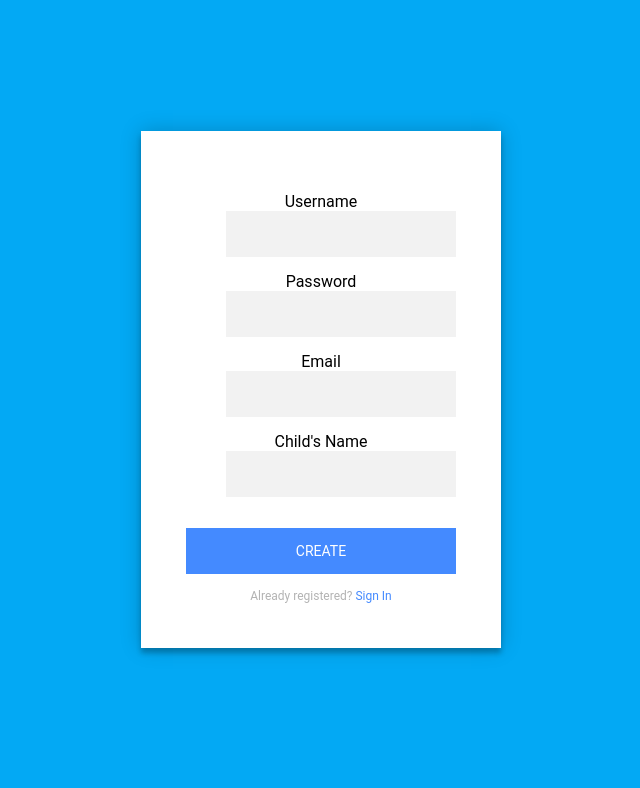
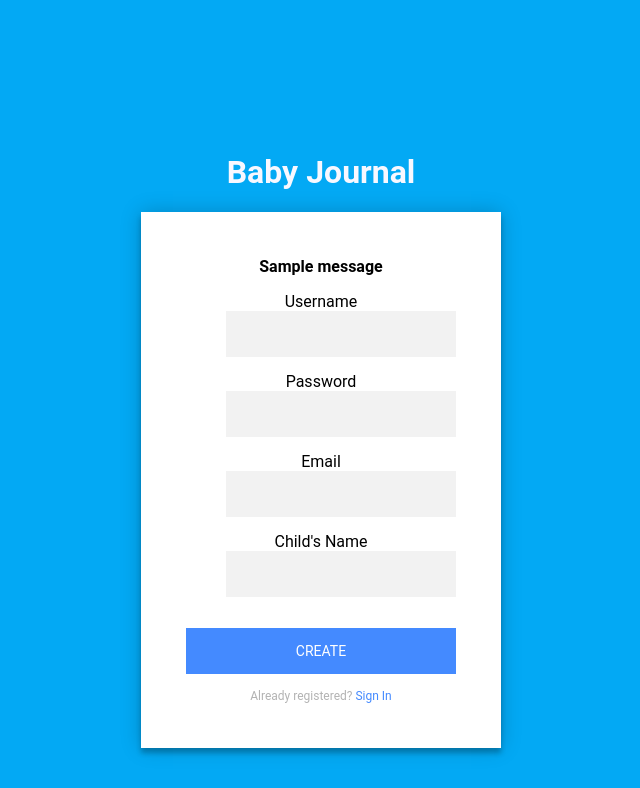
Before and after one commit to sroehl/baby_journal, a Flask app: page /register in a window 1280 px wide. Shown: the top 788 px of the page, without its empty margins (319-959 px from the left). Before the commit the page ends 657 px from the top, so only its background shows below. Run offline with Flask 2, Linux system fonts and the light colour scheme; tables that the repository leaves empty hold one stand-in row (values such as "Sample post"); one stand-in notice (Sample message) is shown; parts of the project's set-up code (start-up, migrations or seed data) failed here and were passed over; some libraries are stand-ins or nearby versions.

Commit message:
Made registration more robust and made some slight style changes

```diff
--- a/app/static/styles/diaper_journal.css
+++ b/app/static/styles/diaper_journal.css
@@ -124,3 +124,8 @@ table.center {
   -webkit-font-smoothing: antialiased;
   -moz-osx-font-smoothing: grayscale;
 }
+
+#user_title {
+text-align: center;
+color: 	#F8F8FF;
+}
--- a/app/templates/base.html
+++ b/app/templates/base.html
@@ -48,7 +48,7 @@
       <header class="mdl-layout__header mdl-layout__header--scroll mdl-color--primary">
         <div class="mdl-layout--large-screen-only mdl-layout__header-row">
         </div>
-        <div class="mdl-layout--large-screen-only mdl-layout__header-row">
+        <div class="mdl-layout--large-screen-only mdl-layout__header-row" style="color: #F8F8FF">
           <h3>Baby Journal</h3>
         </div>
         <div class="mdl-layout--large-screen-only mdl-layout__header-row">
--- a/app/templates/register.html
+++ b/app/templates/register.html
@@ -1,6 +1,13 @@
 {% extends "user_base.html" %}
 {% block content %}
     <form class="register-form" action="" method="post">
+    {% with messages = get_flashed_messages() %}
+      {% if messages %}
+        {% for message in messages %}
+          <b>{{ message }}</b>
+        {% endfor %}
+      {% endif %}
+    {% endwith %}
       {{ form.hidden_tag() }}
         <dl>
             {{ render_field(form.username) }}
--- a/app/templates/user_base.html
+++ b/app/templates/user_base.html
@@ -11,7 +11,8 @@
 </head>
 <body class="login-page">
 <div class="login-page">
-  <div class="form">
+<h1 id="user_title">Baby Journal</h1>
+    <div class="form">
     {% block content %}{% endblock %}
   </div>
 </div>
--- a/app/views.py
+++ b/app/views.py
@@ -151,6 +151,9 @@ def register():
         password = bcrypt.generate_password_hash(password=form.password.data).decode('utf-8')
         email = form.email.data
         child_name = form.child_name.data
+        if User.query.filter_by(username=username).first() or User.query.filter_by(email=email):
+            flash("Username or email already registered")
+            return render_template('register.html', form=form)
         user = User(username, password, email)
         db.session.add(user)
         db.session.flush()
```
